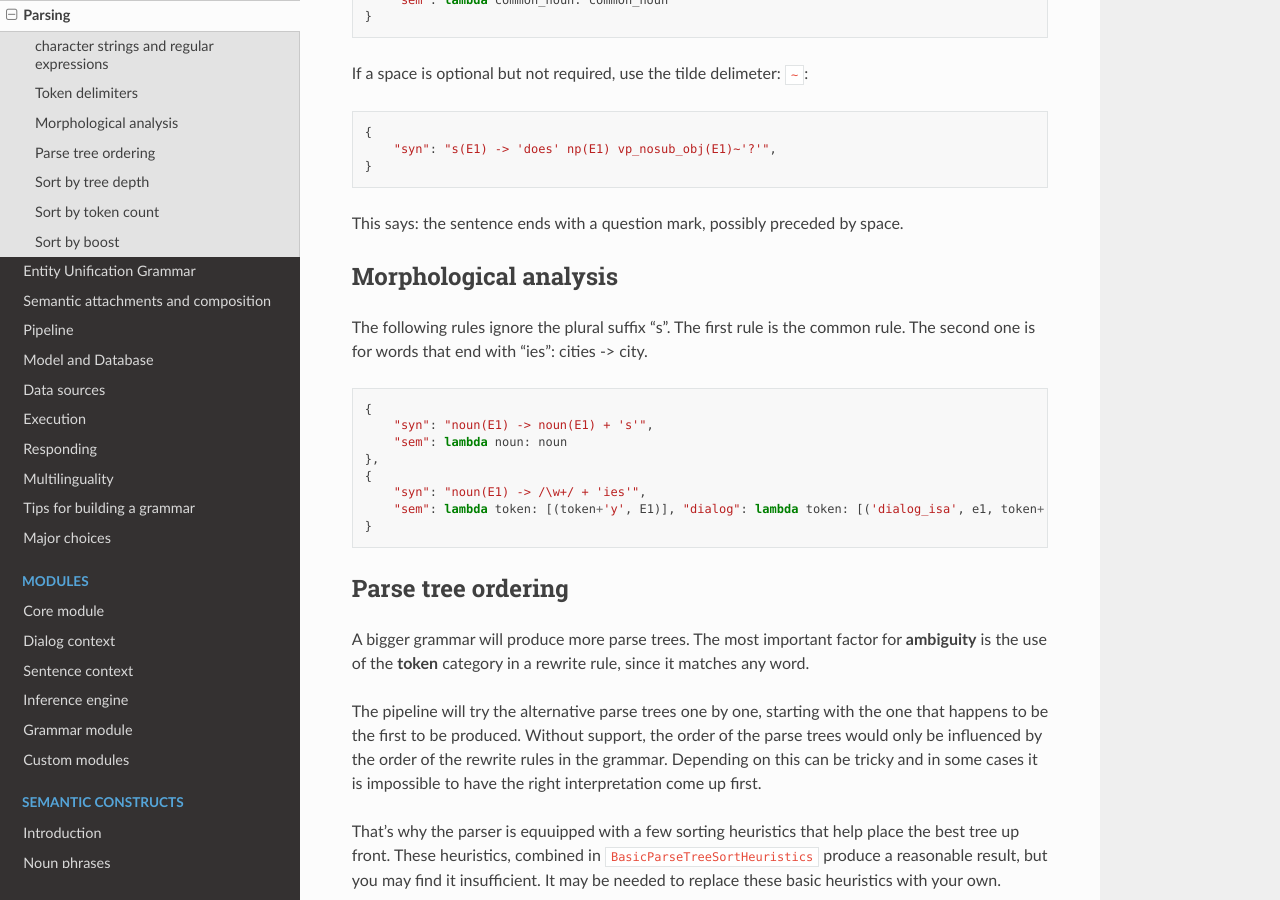
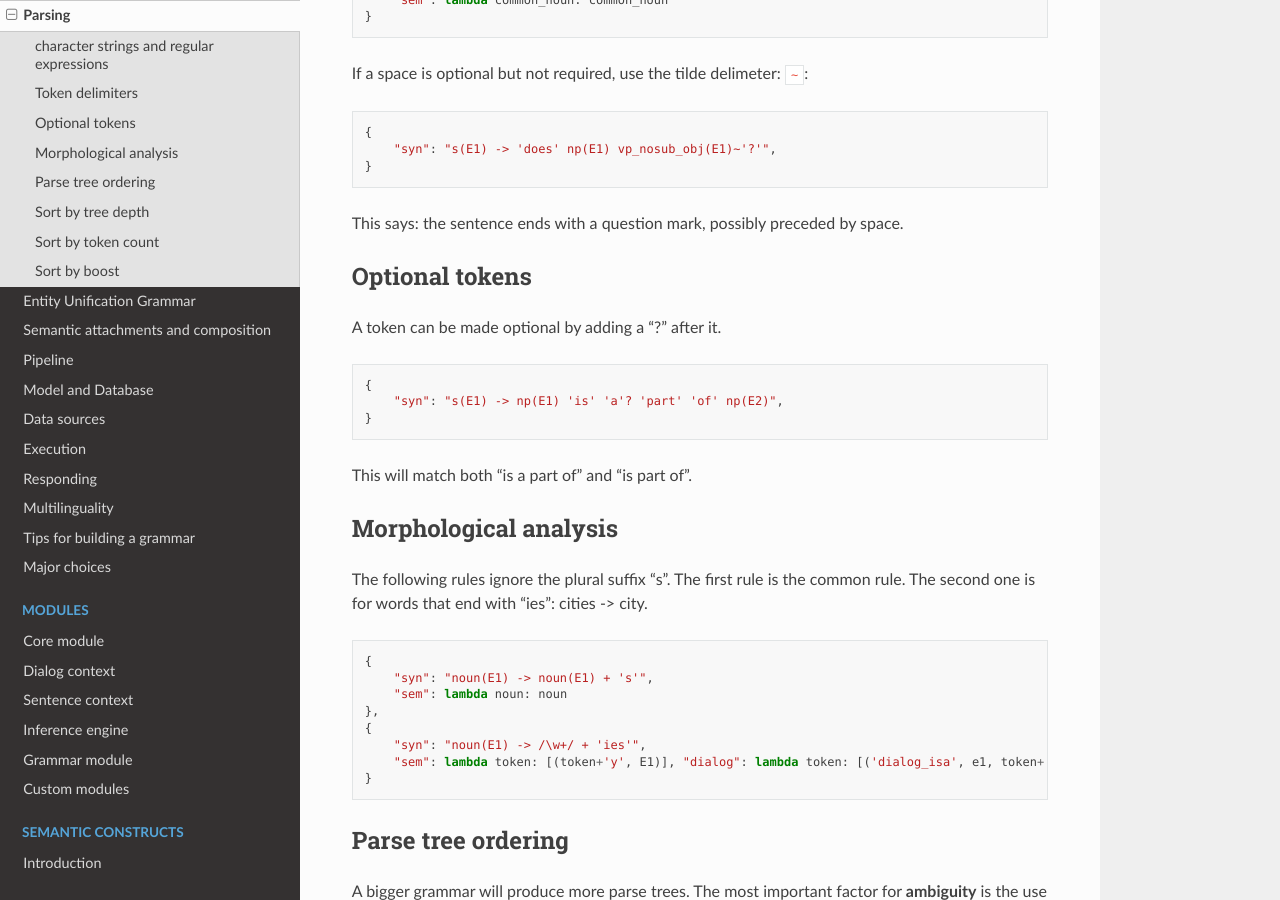
Before and after one commit to garfix/richard-readthedocs, a Sphinx documentation site: the page built from docs/source/introduction/parsing.md, in a window 1280 px wide and 900 px high, scrolled down 2777 px. Built offline with Sphinx 7.4.7 and the Read the Docs theme 3.1.0, drawn with Linux system fonts in a browser that asks for light colours.

Commit message:
optional

```diff
--- a/docs/source/introduction/parsing.md
+++ b/docs/source/introduction/parsing.md
@@ -112,6 +112,18 @@ If a space is optional but not required, use the tilde delimeter: `~`:
 
 This says: the sentence ends with a question mark, possibly preceded by space.
 
+## Optional tokens
+
+A token can be made optional by adding a "?" after it.
+
+~~~python
+{
+    "syn": "s(E1) -> np(E1) 'is' 'a'? 'part' 'of' np(E2)",
+}
+~~~
+
+This will match both "is a part of" and "is part of".
+
 ## Morphological analysis
 
 The following rules ignore the plural suffix "s". The first rule is the common rule. The second one is for words that end with "ies": cities -> city.
```
Also changed, not shown: docs/source/language/is-a.md (+6 -0 lines), docs/source/language/is-equality.md (+1 -1 lines).
